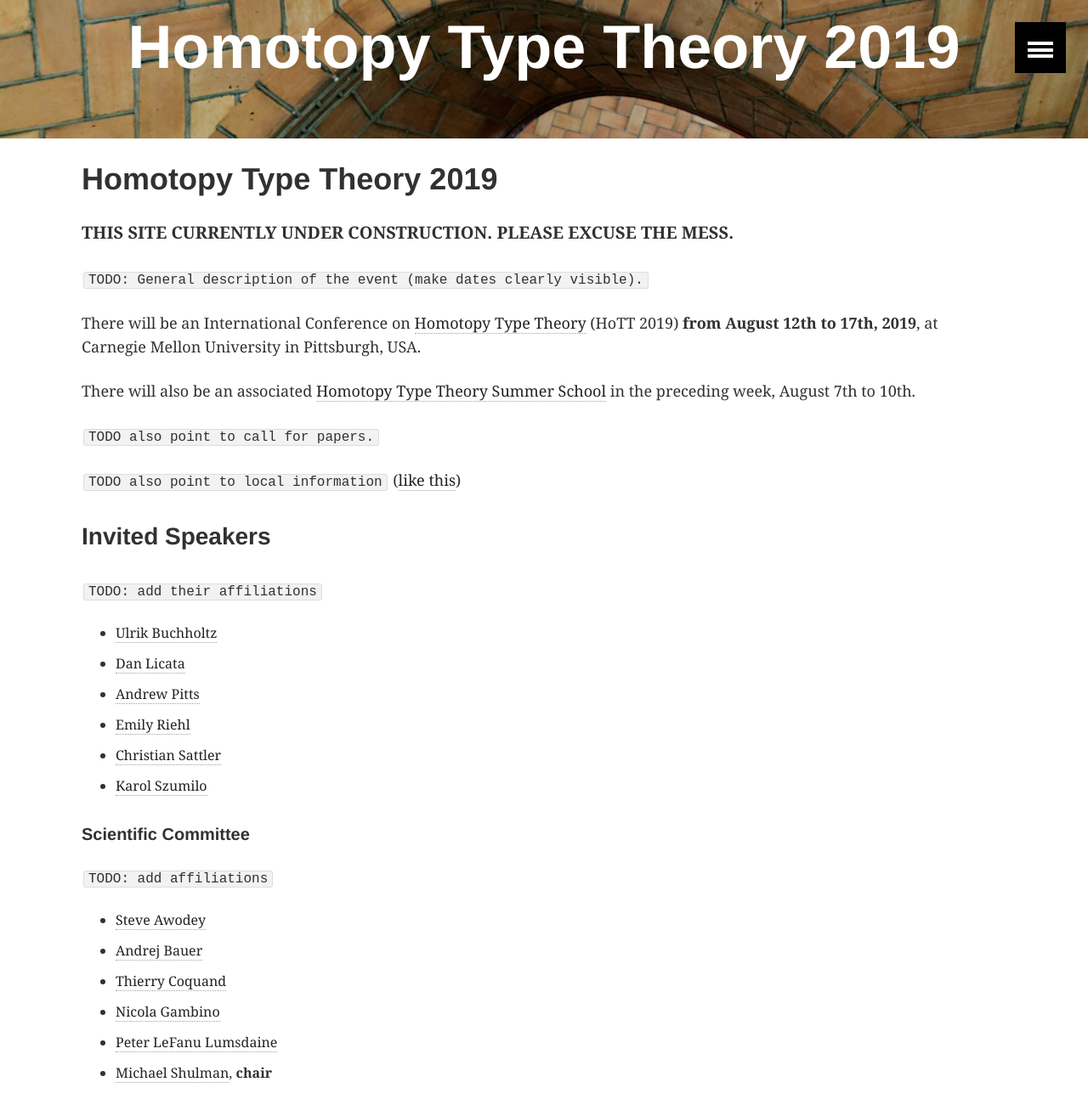
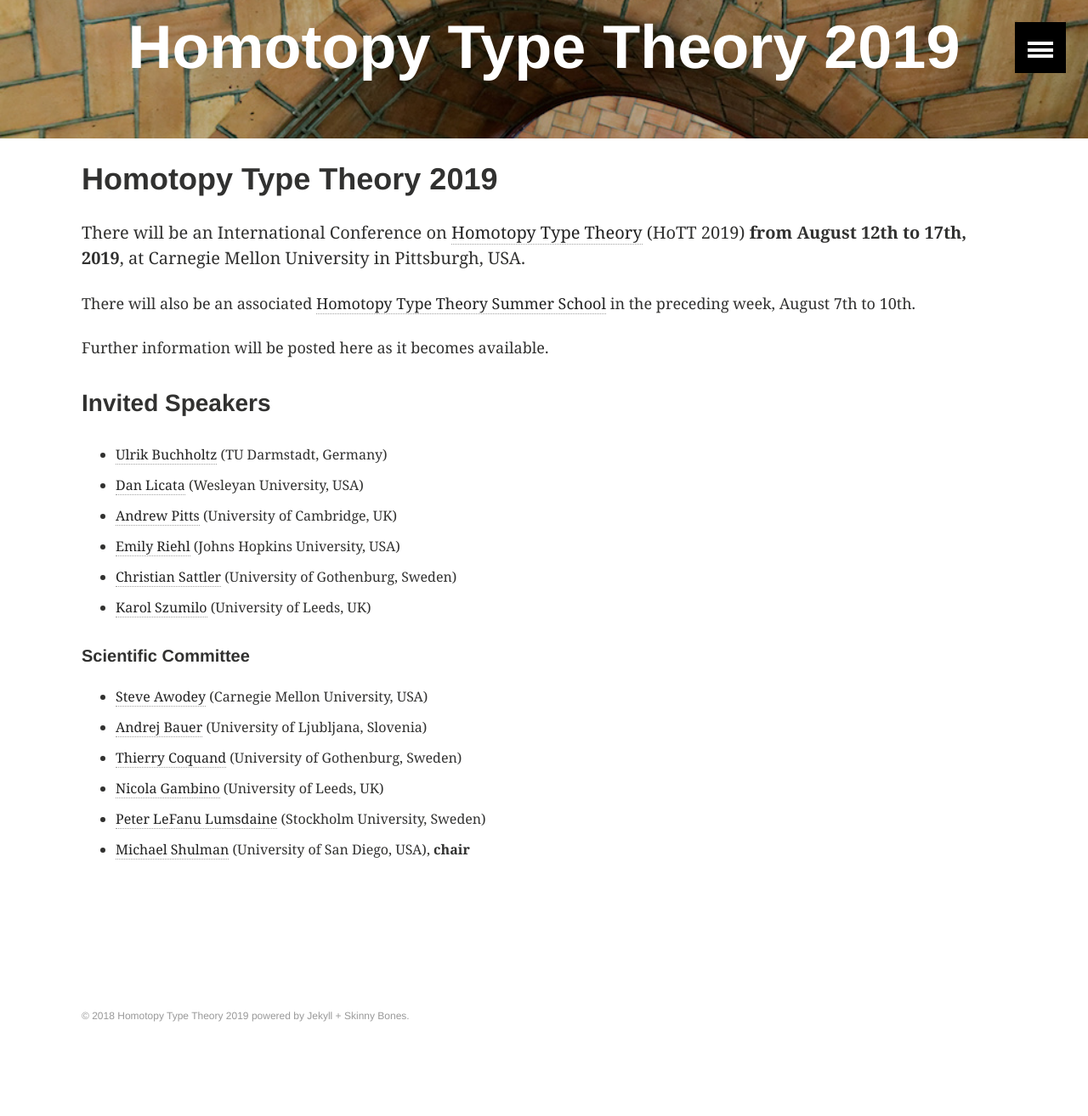
Before and after one commit to HoTT/HoTT-2019, a Jekyll site: the page built from index.md, in a window 1280 px wide and 1400 px high, scrolled down 269 px. Shown: the top 1314 px of the window at 85% size. Built offline with Jekyll 4.4.1, drawn with Linux system fonts in a browser that asks for light colours; after the commit the page ends 1551 px from its top, so only the background shows below that.

Commit message:
remove TODOs, add affiliations

```diff
--- a/index.md
+++ b/index.md
@@ -3,10 +3,6 @@ layout: page
 permalink: /
 title: "Homotopy Type Theory 2019"
 ---
-
-**THIS SITE CURRENTLY UNDER CONSTRUCTION. PLEASE EXCUSE THE MESS.**
-
-`TODO: General description of the event (make dates clearly visible).`
 
 There will be an International Conference on [Homotopy Type
 Theory](https://homotopytypetheory.org) (HoTT 2019) **from August 12th to 17th,
@@ -15,29 +11,22 @@ Theory](https://homotopytypetheory.org) (HoTT 2019) **from August 12th to 17th,
 There will also be an associated [Homotopy Type Theory Summer
 School](/summer-school/) in the preceding week, August 7th to 10th.
 
-`TODO also point to call for papers.`
-
-`TODO also point to local information` ([like this](/local/))
-
+Further information will be posted here as it becomes available.
 
 ### Invited Speakers
 
-`TODO: add their affiliations`
-
-* [Ulrik Buchholtz](https://www2.mathematik.tu-darmstadt.de/~buchholtz/)
-* [Dan Licata](http://dlicata.web.wesleyan.edu)
-* [Andrew Pitts](https://www.cl.cam.ac.uk/~amp12/)
-* [Emily Riehl](http://www.math.jhu.edu/~eriehl/)
-* [Christian Sattler](https://www.chalmers.se/en/staff/Pages/sattler.aspx)
-* [Karol Szumilo](http://www1.maths.leeds.ac.uk/~pmtks/)
+* [Ulrik Buchholtz](https://www2.mathematik.tu-darmstadt.de/~buchholtz/) (TU Darmstadt, Germany)
+* [Dan Licata](http://dlicata.web.wesleyan.edu) (Wesleyan University, USA)
+* [Andrew Pitts](https://www.cl.cam.ac.uk/~amp12/) (University of Cambridge, UK)
+* [Emily Riehl](http://www.math.jhu.edu/~eriehl/) (Johns Hopkins University, USA)
+* [Christian Sattler](https://www.chalmers.se/en/staff/Pages/sattler.aspx) (University of Gothenburg, Sweden)
+* [Karol Szumilo](http://www1.maths.leeds.ac.uk/~pmtks/) (University of Leeds, UK)
 
 ##### Scientific Committee
 
-`TODO: add affiliations`
-
-* [Steve Awodey](https://www.andrew.cmu.edu/user/awodey/)
-* [Andrej Bauer](http://www.andrej.com/)
-* [Thierry Coquand](http://www.cse.chalmers.se/~coquand/)
-* [Nicola Gambino](http://www1.maths.leeds.ac.uk/~pmtng/)
-* [Peter LeFanu Lumsdaine](http://peterlefanulumsdaine.com)
-* [Michael Shulman](http://home.sandiego.edu/~shulman/), **chair**
+* [Steve Awodey](https://www.andrew.cmu.edu/user/awodey/) (Carnegie Mellon University, USA)
+* [Andrej Bauer](http://www.andrej.com/) (University of Ljubljana, Slovenia)
+* [Thierry Coquand](http://www.cse.chalmers.se/~coquand/) (University of Gothenburg, Sweden)
+* [Nicola Gambino](http://www1.maths.leeds.ac.uk/~pmtng/) (University of Leeds, UK)
+* [Peter LeFanu Lumsdaine](http://peterlefanulumsdaine.com) (Stockholm University, Sweden)
+* [Michael Shulman](http://home.sandiego.edu/~shulman/) (University of San Diego, USA), **chair**
```
Also changed, not shown: call-for-papers.md (+1 -5 lines), local-information.md (+1 -12 lines), registration.md (+1 -9 lines), summer-school.md (+11 -23 lines).
